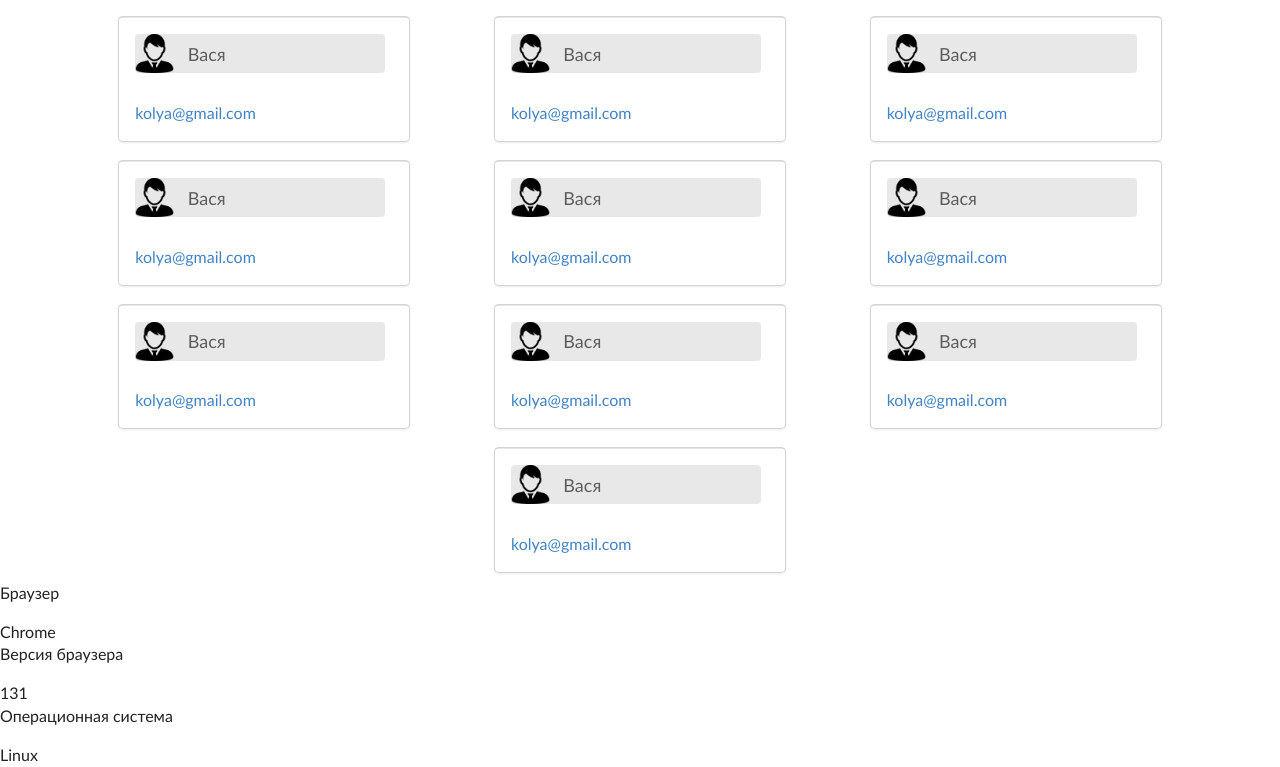
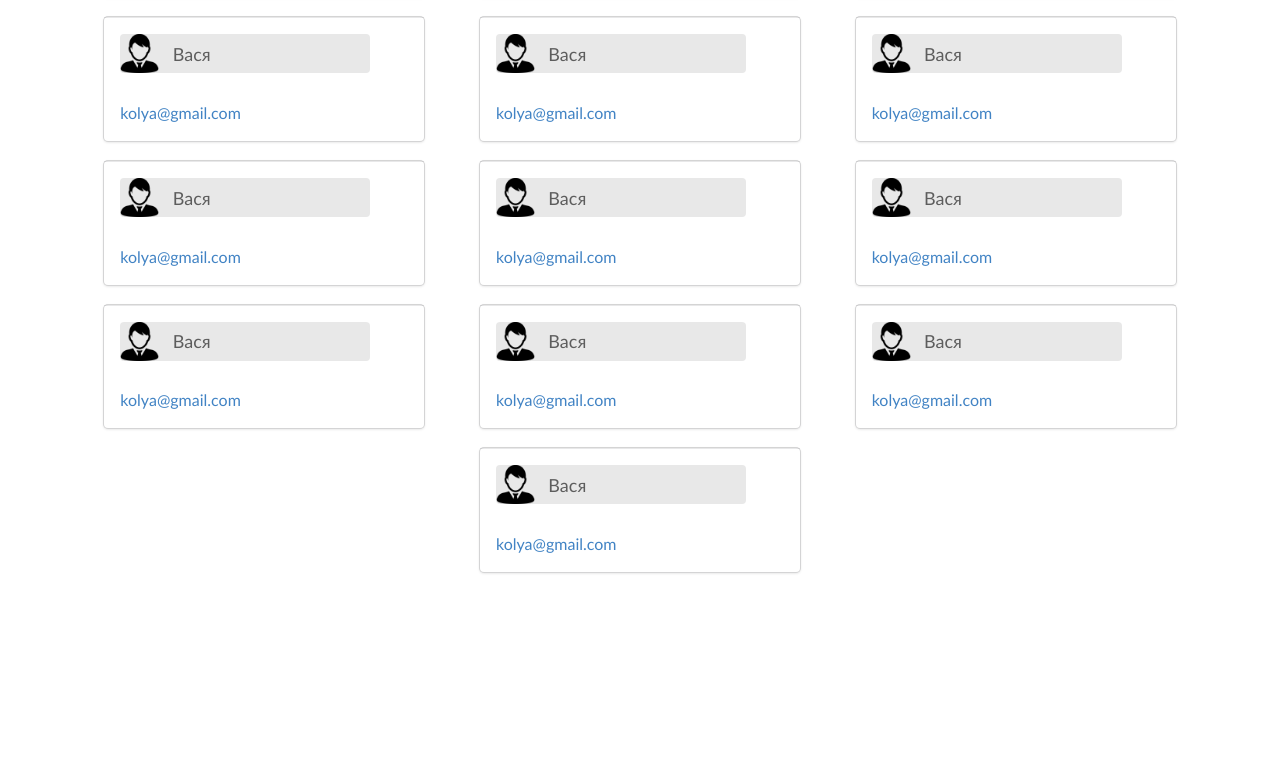
Before and after one commit to vinosgrayapple/spravochnik-Address, a website: page index.html in a window 1280 px wide. Shown: the part 440-1207 px from the top of the page. After the commit the page ends 1022 px from the top, so only its background shows below. Drawn offline with nearby package versions, Linux system fonts and the light colour scheme.

Commit message:
remove broiser detect

```diff
--- a/css/style.css
+++ b/css/style.css
@@ -85,7 +85,7 @@ header {
     padding: 5px;
     display: inline-block;
     margin: 10px;
-     width: 290px;
+     width: 320px;
      min-height: 0;
      background: #fff;
      padding: 0;
@@ -101,7 +101,7 @@ header {
     line-height: 1.28571429em;
     display: block;
     font-family: Lato,'Helvetica Neue',Arial,Helvetica,sans-serif;
-    color: rgba(0,0,0,.85);
+    color: rgba(24, 23, 23, 0.85);
  }
  .card .meta {
     font-size: 1em;
--- a/index.html
+++ b/index.html
@@ -66,136 +66,5 @@
 
 
 <script src="script.js"></script>
-<p>Браузер</p>
-<div id='name'></div>
-
-<p>Версия браузера</p>
-<div id='version'></div>
-
-<p>Операционная система</p>
-<div id='os'></div>
-<script type="text/javascript">
-    var BrowserDetect = {
-      init: function () {
-      this.browser = this.searchString(this.dataBrowser) || "An unknown browser";
-      this.version = this.searchVersion(navigator.userAgent) || this.searchVersion(navigator.appVersion) || "an unknown version";
-      this.OS = this.searchString(this.dataOS) || "an unknown OS";
-      },
-      searchString: function (data) {
-      for (var i=0;i<data.length;i++) {
-      var dataString = data[i].string;
-      var dataProp = data[i].prop;
-      this.versionSearchString = data[i].versionSearch || data[i].identity;
-      if (dataString) {
-      if (dataString.indexOf(data[i].subString) != -1)
-      return data[i].identity;
-      }
-      else if (dataProp)
-      return data[i].identity;
-      }
-      },
-      searchVersion: function (dataString) {
-      var index = dataString.indexOf(this.versionSearchString);
-      if (index == -1) return;
-      return parseFloat(dataString.substring(index+this.versionSearchString.length+1));
-      },
-      dataBrowser: [
-      {
-      string: navigator.userAgent,
-      subString: "Chrome",
-      identity: "Chrome"
-      },
-      { string: navigator.userAgent,
-      subString: "OmniWeb",
-      versionSearch: "OmniWeb/",
-      identity: "OmniWeb"
-      },
-      {
-      string: navigator.vendor,
-      subString: "Apple",
-      identity: "Safari",
-      versionSearch: "Version"
-      },
-      {
-      prop: window.opera,
-      identity: "Opera",
-      versionSearch: "Version"
-      },
-      {
-      string: navigator.vendor,
-      subString: "iCab",
-      identity: "iCab"
-      },
-      {
-      string: navigator.vendor,
-      subString: "KDE",
-      identity: "Konqueror"
-      },
-      {
-      string: navigator.userAgent,
-      subString: "Firefox",
-      identity: "Firefox"
-      },
-      {
-      string: navigator.vendor,
-      subString: "Camino",
-      identity: "Camino"
-      },
-      {
-      /* For Newer Netscapes (6+) */
-      string: navigator.userAgent,
-      subString: "Netscape",
-      identity: "Netscape"
-      },
-      {
-      string: navigator.userAgent,
-      subString: "MSIE",
-      identity: "Internet Explorer",
-      versionSearch: "MSIE"
-      },
-      {
-      string: navigator.userAgent,
-      subString: "Gecko",
-      identity: "Mozilla",
-      versionSearch: "rv"
-      },
-      {
-      /* For Older Netscapes (4-) */
-      string: navigator.userAgent,
-      subString: "Mozilla",
-      identity: "Netscape",
-      versionSearch: "Mozilla"
-      }
-      ],
-      dataOS : [
-      {
-      string: navigator.platform,
-      subString: "Win",
-      identity: "Windows"
-      },
-      {
-      string: navigator.platform,
-      subString: "Mac",
-      identity: "Mac"
-      },
-      {
-      string: navigator.userAgent,
-      subString: "iPhone",
-      identity: "iPhone/iPod"
-      },
-      {
-      string: navigator.platform,
-      subString: "Linux",
-      identity: "Linux"
-      }
-      ]
-
-    };
-    BrowserDetect.init();
-
-    document.getElementById("name").innerHTML=BrowserDetect.browser;
-    document.getElementById("version").innerHTML=BrowserDetect.version;
-    document.getElementById("os").innerHTML=BrowserDetect.OS
-    </script>
 </body>
 </html>
```
